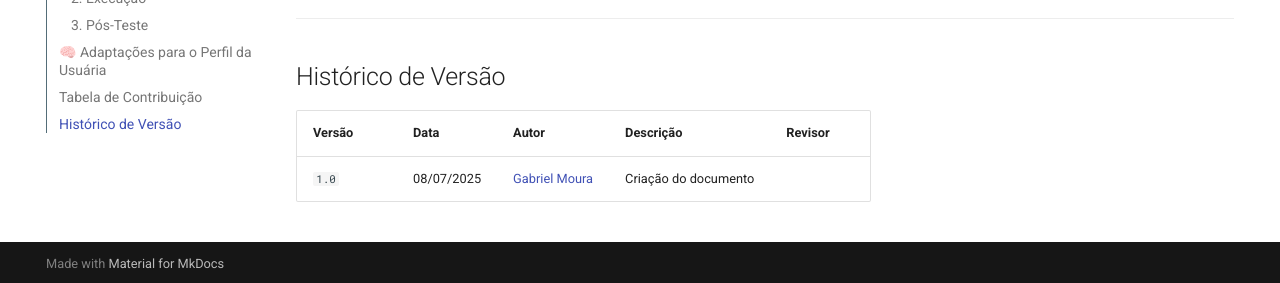
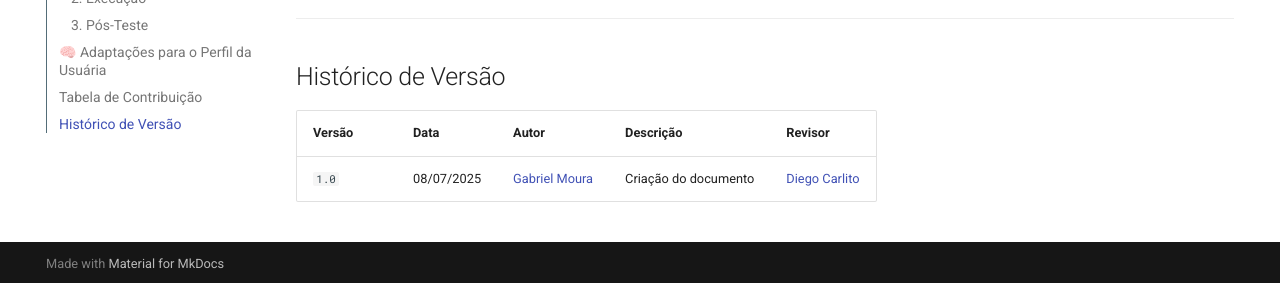
Before and after one commit to FCTE-Qualidade-de-Software-1/2025-1-T01--ADA-LOVELACE, an MkDocs documentation site: the page built from docs/plano/plano-de-medicao.md, in a window 1280 px wide and 900 px high, scrolled down 3570 px. Shown: the part 614-897 px from the top of the window. Built offline with MkDocs 1.6.1 and Material for MkDocs 9.7.7, drawn with Linux system fonts in a browser that asks for light colours; comment, search, counter and statistics services are not loaded.

Commit message:
Adicionar revisor

```diff
--- a/docs/plano/plano-de-medicao.md
+++ b/docs/plano/plano-de-medicao.md
@@ -128,4 +128,4 @@
 
 | Versão | Data       | Autor                                      | Descrição            | Revisor |
 | ------ | ---------- | ------------------------------------------ | -------------------- | ------- |
-| `1.0`    | 08/07/2025 | [Gabriel Moura](https://github.com/thegm445) | Criação do documento |  |
+| `1.0`    | 08/07/2025 | [Gabriel Moura](https://github.com/thegm445) | Criação do documento | [Diego Carlito](https://github.com/DiegoCarlito) |
```
